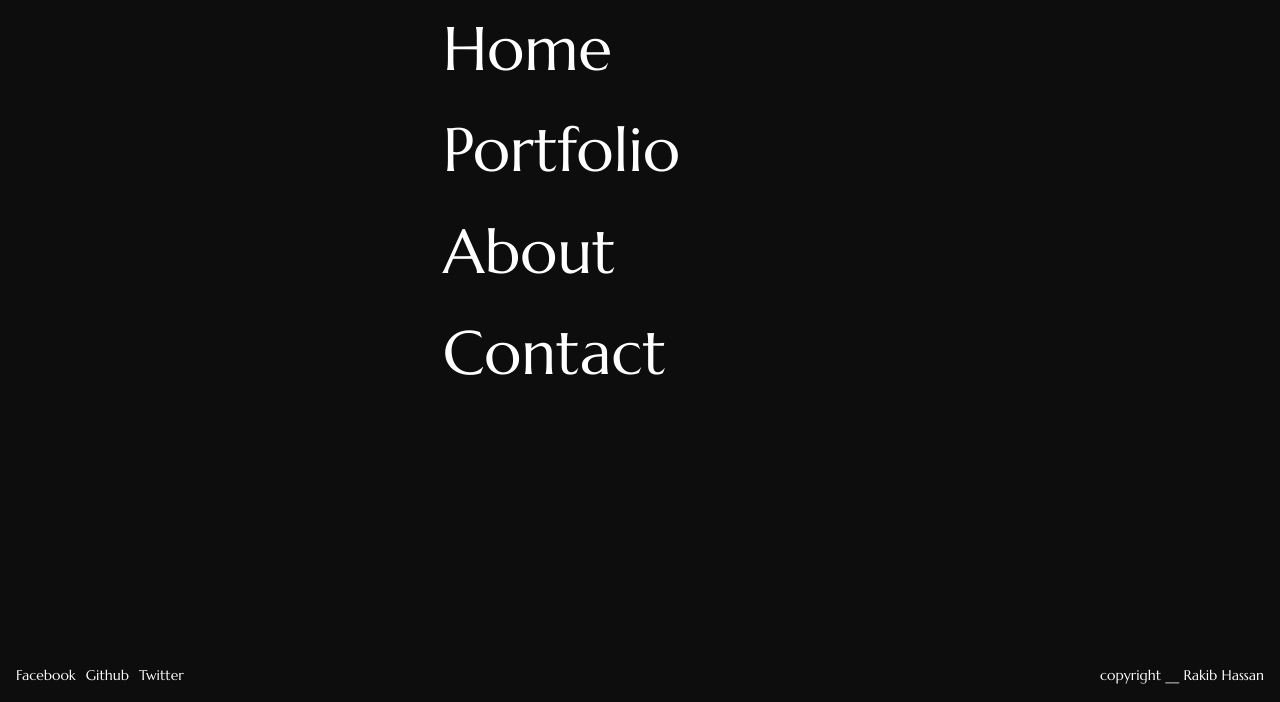
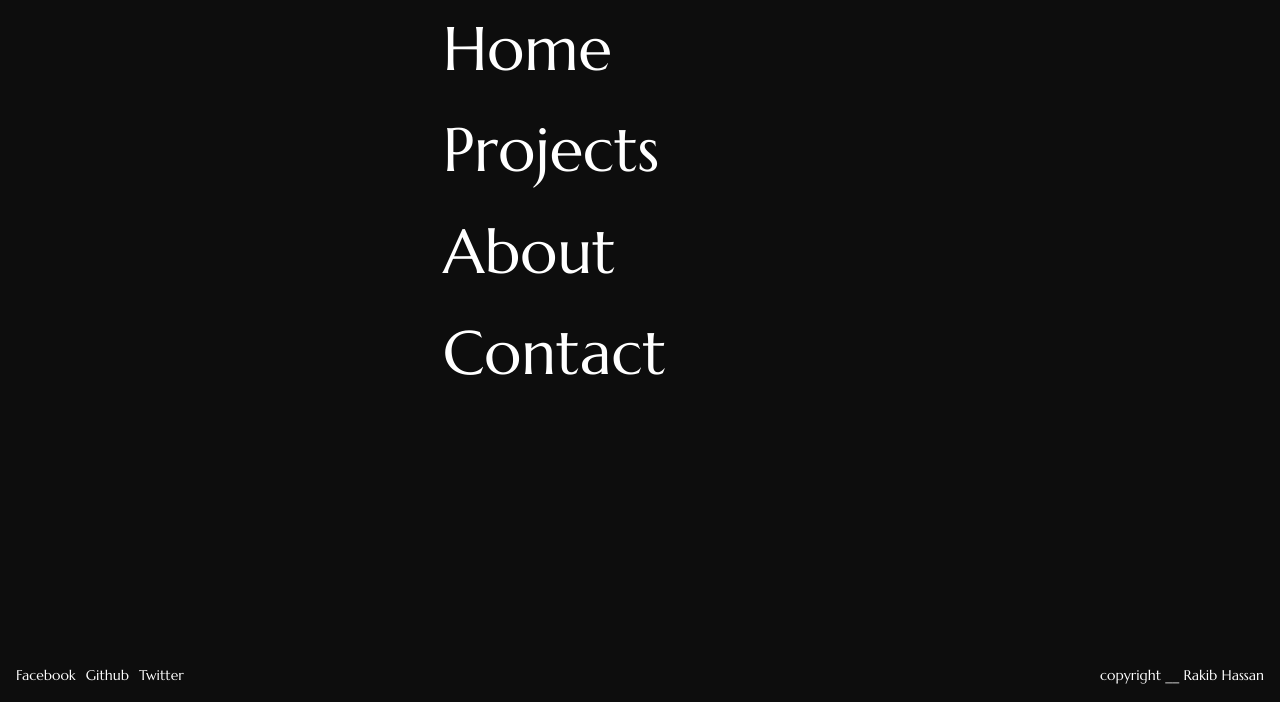
Before and after one commit to Rakib-Coder00/rakib-portfolio, a React app: page /about in a window 1280 px wide. Both pictures are taken after a click on the button 1235 px from the left and 35 px from the top of the page. Shown: the part 98-800 px from the top of the page. Built offline with nearby package versions, Linux system fonts and the light colour scheme; some packages are replaced by stand-ins of ours.

Commit message:
update about me route

```diff
--- a/public/index.html
+++ b/public/index.html
@@ -3,7 +3,7 @@
 
 <head>
     <meta charset="utf-8" />
-    <link rel="icon" href="%PUBLIC_URL%/favicon.ico" />
+    <link rel="icon" href="%PUBLIC_URL%/favicon.png" />
     <meta name="viewport" content="width=device-width, initial-scale=1" />
     <meta name="theme-color" content="#000000" />
     <meta name="author" content="Rakib Hassan">
--- a/src/content_option.js
+++ b/src/content_option.js
@@ -1,7 +1,7 @@
 const logotext = "Rakib Hassan";
 const meta = {
     title: "Rakib Hassan",
-    description: "I’m John Doe data scientist _ Full stack devloper,currently working in Berlin",
+    description: "I’m Rakib Hassan Full stack developer,currently working looking for intern or Full time job.",
 };
 
 const introdata = {
@@ -17,7 +17,7 @@ const introdata = {
 
 const dataabout = {
     title: "About My self",
-    aboutme: "Lorem ipsum dolor sit amet, consectetur adipiscing elit. Praesent quis dolor id ligula semper elementum feugiat pretium nulla. Nunc non commodo dolor. Nunc mollis dignissim facilisis. Morbi ut magna ultricies.",
+    aboutme: "I am a self-starter and I am always looking for new opportunities to grow and improve my skills. I am a hard-working and dedicated individual who is always looking for new challenges and opportunities. Having a positive outlook and am always willing to learn new traits.  I work well both independently and as part of a team.",
 };
 const worktimeline = [{
     jobtitle: "Designer of week",
--- a/src/header/index.js
+++ b/src/header/index.js
@@ -38,7 +38,7 @@ const Headermain = () => {
                   <Link  onClick={handleToggle} to="/" className="my-3">Home</Link>
                   </li>
                   <li className="menu_item">
-                    <Link  onClick={handleToggle} to="/portfolio" className="my-3"> Portfolio</Link>
+                    <Link  onClick={handleToggle} to="/portfolio" className="my-3">Projects</Link>
                   </li>
                   <li className="menu_item">
                   <Link onClick={handleToggle} to="/about" className="my-3">About</Link>
--- a/src/pages/about/index.js
+++ b/src/pages/about/index.js
@@ -35,7 +35,7 @@ export const About = () => {
             </div>
           </Col>
         </Row>
-        <Row className=" sec_sp">
+        {/* <Row className=" sec_sp">
           <Col lg="5">
             <h3 className="color_sec py-4">Work Timline</h3>
           </Col>
@@ -54,7 +54,7 @@ export const About = () => {
               </tbody>
             </table>
           </Col>
-        </Row>
+        </Row> */}
         <Row className="sec_sp">
           <Col lg="5">
             <h3 className="color_sec py-4">Skills</h3>
--- a/src/pages/portfolio/index.js
+++ b/src/pages/portfolio/index.js
@@ -15,7 +15,7 @@ export const Portfolio = () => {
         </Helmet>
         <Row className="mb-5 mt-3">
           <Col lg="8">
-            <h1 className="display-4 mb-4"> Portfolio </h1>{" "}
+            <h1 className="display-4 mb-4"> Projects </h1>{" "}
             <hr className="t_border my-4 ml-0 text-left" />
           </Col>
         </Row>
```
Also changed, not shown: public/favicon.png (added), src/favicon.png (added), 1 other file.
